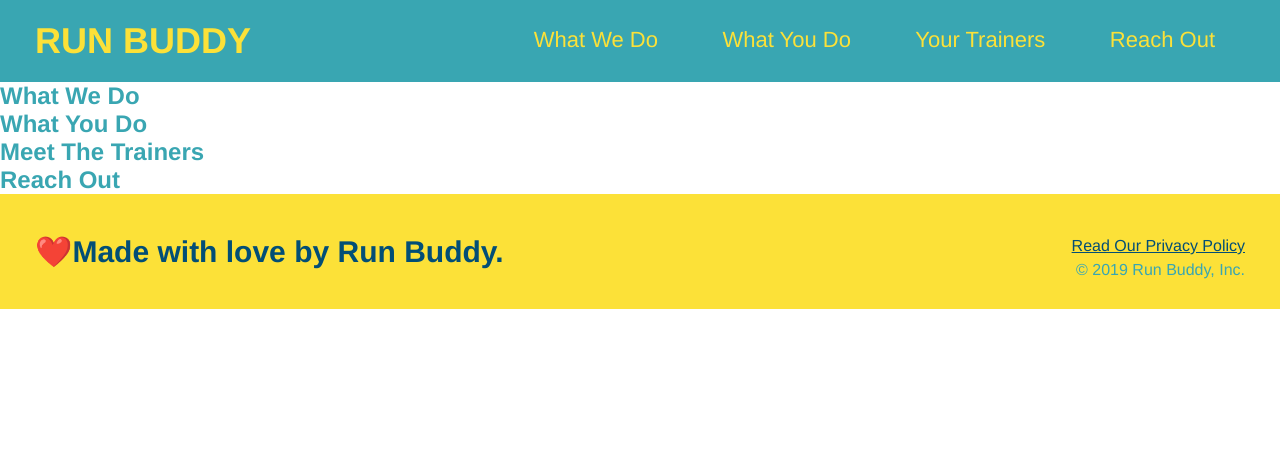
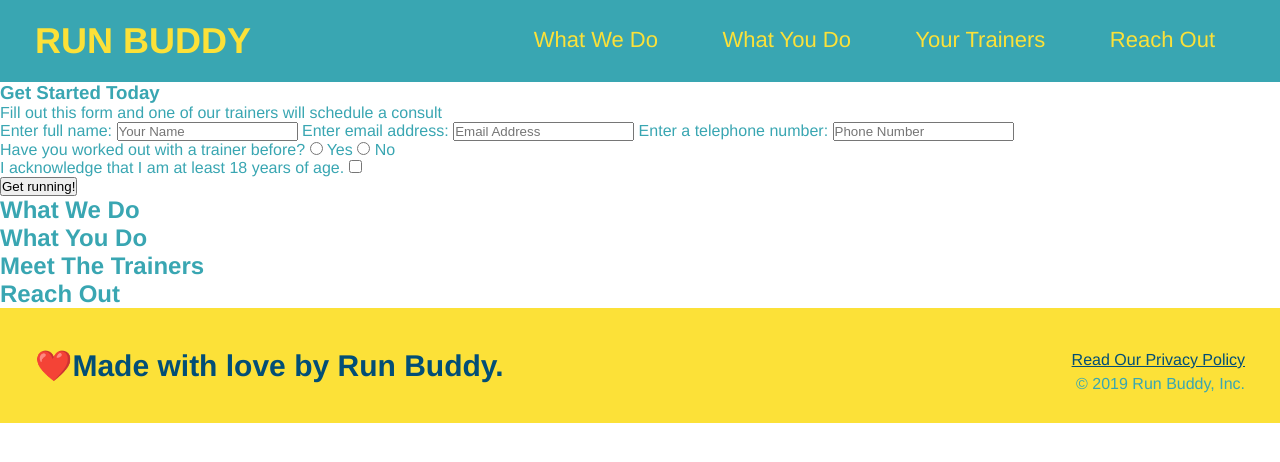
Before and after one commit to GonzalezL13/run-buddy, a plain HTML site: page index.html in a window 1280 px wide. Drawn offline with Linux system fonts and the light colour scheme.

Commit message:
hero css

```diff
--- a/index.html
+++ b/index.html
@@ -34,7 +34,37 @@
 
     <!-- hero/jumbotron -->
     <section>
+        <div>
+            <h3>Get Started Today</h3>
+            <p>Fill out this form and one of our trainers will schedule a consult</p>
+        <!-- Add form element-->
+        <form>
+            <label for="name">Enter full name:</label>
+            <input type="text" placeholder="Your Name" name="name" id="name" />
+            <label for="email">Enter email address:</label>
+            <input type="email" placeholder="Email Address" name="email" id="email" />
+            <label for="phone">Enter a telephone number:</label>
+            <input type="tel" placeholder="Phone Number" name="phone" id="phone" />
+            <p>
+                Have you worked out with a trainer before?
+                <input type="radio" name="trainer-confirm" id="trainer-yes" />
+                <label for="trainer-yes">Yes</label>
+                <input type="radio" name="trainer-confirm" id="trainer-no" />
+                <label for="trainer-no">No</label>
+            </p>
+            <p>
+                <label for="checkbox">
+                I acknowledge that I am at least 18 years of age.
+                </label>
+                <input type="checkbox" name="age-confirmation" id="checkbox" />
+            </p>
+            <button type="submit">
+                Get running!
+            </button>
+        </form>
+        </div>
     </section>
+    <!--End Hero-->
 
     <!-- "what we do" section -->
     <section>
```
